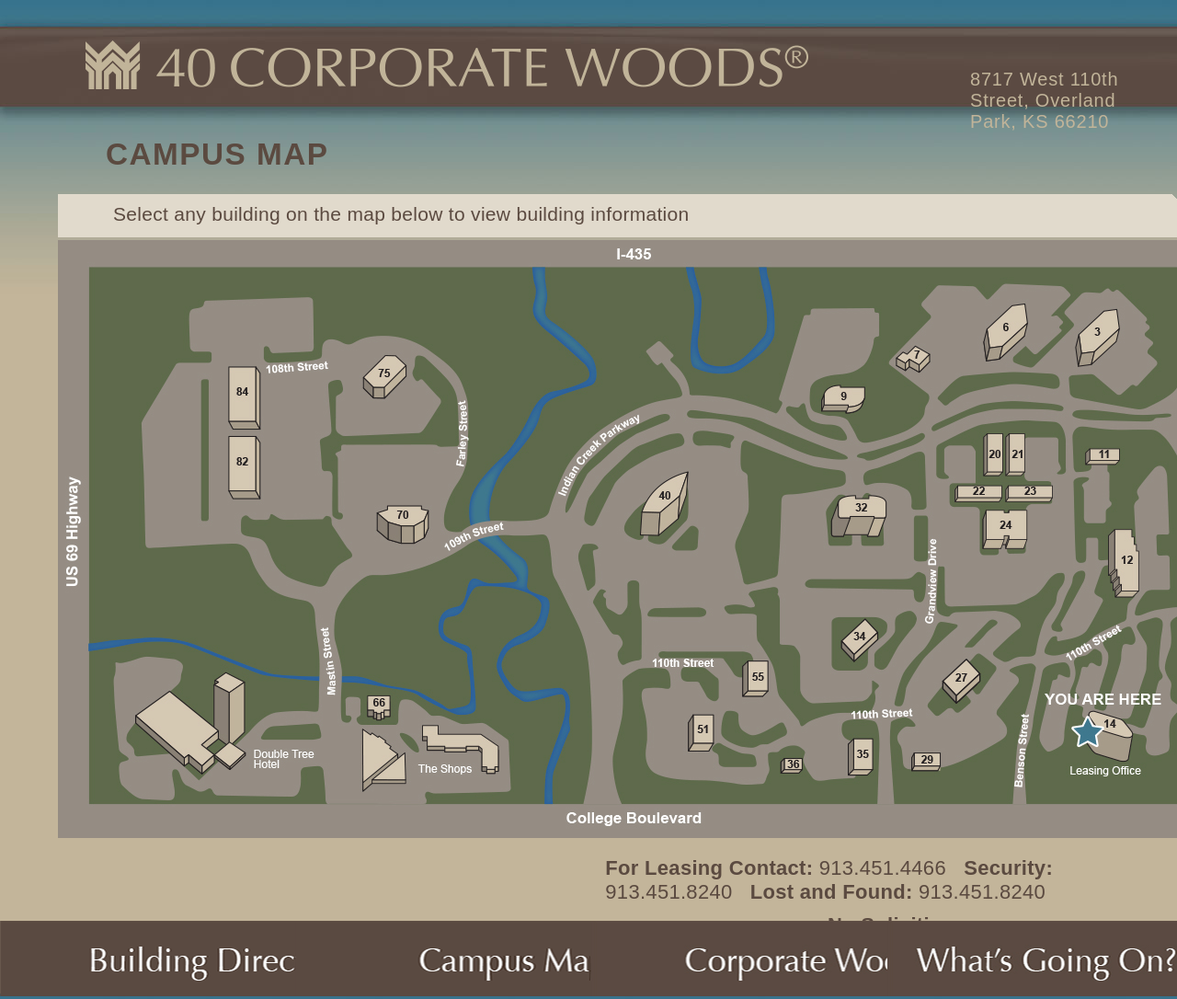
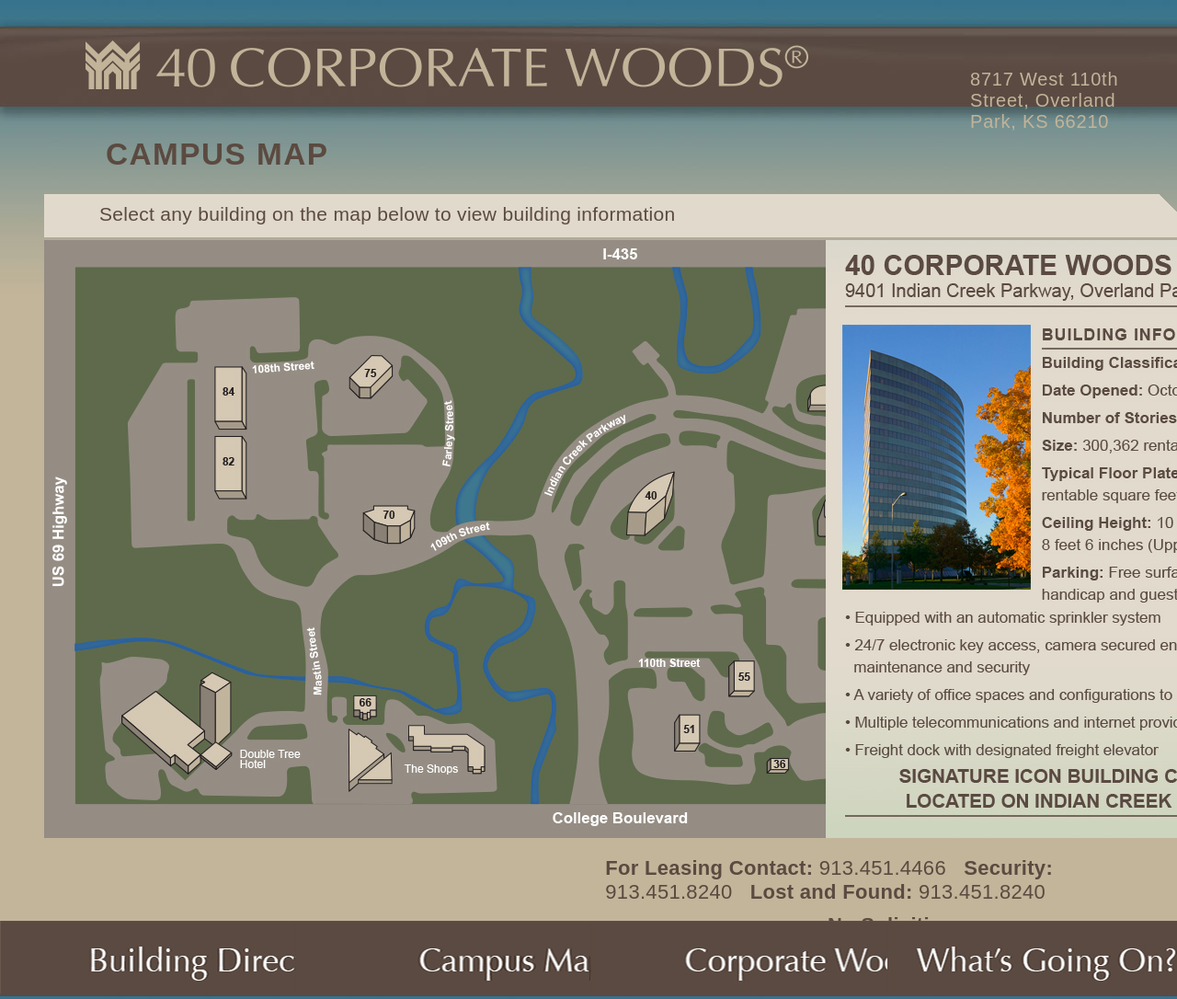
Before and after one commit to cwdi/cwbuilding40, a website: page app/campusmap.html in a window 1280 px wide. Shown: the top 1086 px of the page at 92% size. Drawn offline with Linux system fonts and the light colour scheme.

Commit message:
Fix Campus Map
Fix Campus Map Info page

```diff
--- a/app/campusmap.html
+++ b/app/campusmap.html
@@ -29,6 +29,7 @@
           </div>
         </div>
       </div>
+    </div>
 
          <div class="row">
         <div class="col-md-12">
@@ -41,13 +42,12 @@
         <div class="col-md-12">
           <div class="mapheader">
             <div class="boxed2">Select any building on the map below to view building information</div>
-          <div>
         </div>
     </div>
+  </div>
 
       <div class="-fluid">
-        <div class="col-md-12">
-          <div class="appbody">
+        <div class="col-md-8">
             <div class="campusmap">
               <img SRC="images/CampusMap.jpg" alt="Campus Map" height="650" width="1254" usemap="#campusmap">
               <map name="campusmap">
@@ -95,13 +95,17 @@
                 onClick="changeBuilding('32')" />
               </map>
             </div>
-          <div class="campusinfo">
+          </div>
+
+
+
+        <div class="col-md-4">
+         <div class="campusinfo">
             <img SRC="images/building_info/40.jpg" alt="Building 6" height="650" width="565" name="myImage" usemap="#campusmap">
-          </div>
+         </div>
         </div>
       </div>
-    </div>
-  </div>
+
 
 
       <div class="row">
--- a/app/css/styles.css
+++ b/app/css/styles.css
@@ -175,7 +175,7 @@
 
 .campusinfo {
   max-width: 20px;
-  padding-left: 1275px;
+  padding-left: 30px;
   padding-top: 0px;
 
 }
@@ -190,7 +190,7 @@
 .mapheader {
 	height: 50px;
 	width: 1302px;
-	padding-left: 48px;
+	padding-left: 33px;
 	margin-top: 07px;
 	font-family: "Arial";
   	font-size: 2.1em;
@@ -205,7 +205,7 @@
 	padding-top: 10px;
 	padding-bottom: 13px;
 	background-color: #e1dacc;
-	background: linear-gradient(225deg, transparent 30px, #e1dacc 0);
+	background: linear-gradient(225deg, transparent 40px, #e1dacc 0);
 }
 
 .appbody2 {
```
Also changed, not shown: app/css/styles.min.css.
